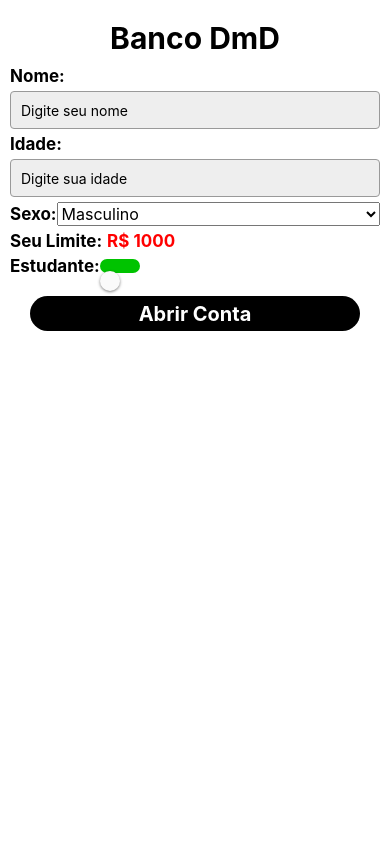
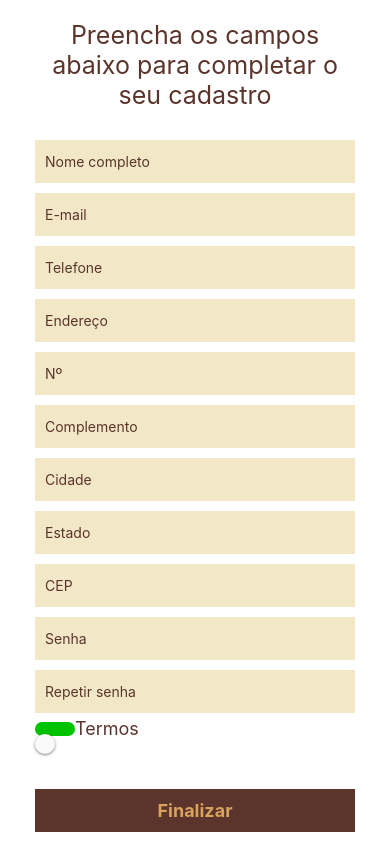
Before and after one commit to mariisneves/appSB, a React Native app: screen / in a window 390 px wide. Built offline with nearby package versions, Linux system fonts and the light colour scheme.

Commit message:
Tela de cadastro v1

```diff
--- a/App.js
+++ b/App.js
@@ -1,22 +1,42 @@
 import React, { Component } from 'react';
-import { View, Text, StyleSheet, Switch, Picker, TextInput, TouchableOpacity } from 'react-native';
+import { View, Text, StyleSheet, Switch, Chechbox, TextInput, TouchableOpacity } from 'react-native';
+import styles from './assets/estilo';
+import firebase from './assets/firebaseConnect';
+import AppLoading from 'expo-app-loading';
+import {
+  useFonts, SourceSansPro_300Light, SourceSansPro_300Light_Italic, SourceSansPro_400Regular,
+  SourceSansPro_400Regular_Italic, SourceSansPro_600SemiBold, SourceSansPro_600SemiBold_Italic,
+  SourceSansPro_700Bold,
+} from '@expo-google-fonts/source-sans-pro';
 
-  // import Slider from '@react-native-community/slider';
+// export default () => {
+//   let [fontsLoaded] = useFonts({
+//     SourceSansPro_300Light,
+//     SourceSansPro_300Light_Italic,
+//     SourceSansPro_400Regular,
+//     SourceSansPro_400Regular_Italic,
+//     SourceSansPro_600SemiBold,
+//     SourceSansPro_600SemiBold_Italic,
+//     SourceSansPro_700Bold,
+//   });
 
-  export default class App extends Component{
+  export default class App extends Component {
 
-  constructor(props){
+    constructor(props) {
       super(props);
       this.state = {
         nome: '',
-      idade: '',
-      sexo: 0,
-      sexos: [
-        {sexoNome: 'Masculino', valor: 1},
-        {sexoNome: 'Feminino', valor: 2},
-      ],
-      limite: 1000,
-      estudante: false,
+        email: '',
+        telefone: '',
+        endereco: '',
+        numero: '',
+        complemento: '',
+        cidade: '',
+        estado: '',
+        cep: '',
+        senha: '',
+        senha_rep: '',
+        termos: false,
       };
 
       this.enviarDados = this.enviarDados.bind(this);
@@ -24,97 +44,123 @@ import { View, Text, StyleSheet, Switch, Picker, TextInput, TouchableOpacity } f
     }
 
     //Metodo que é chamado quando você clica no botao Abrir Conta
-  enviarDados(){
+    enviarDados() {
 
-  if(this.state.nome === '' || this.state.idade === ''){
+      if (this.state.nome === '' || this.state.email === '') {
         alert('Preencha todos dados corretamente!')
         return;
       }
 
       alert(
-      'Conta aberta com sucesso!! \n\n' +
-      'Nome: '+this.state.nome + '\n' +
-      'Idade: ' + this.state.idade + '\n' +
-      'Sexo: '+ this.state.sexos[this.state.sexo].sexoNome + ' \n' +
-      'Limite Conta: ' + this.state.limite.toFixed(2) + '\n' +
-      'Conta Estudante: ' + ((this.state.estudante)? 'Ativo' : 'Inativo')
+        'Cadastro feito com sucesso! \n\n' +
+        'Nome: ' + this.state.nome + '\n' +
+        'E-mail: ' + this.state.email + '\n' +
+        'Telefone: ' + this.state.telefone + ' \n' +
+        'Endereço: ' + this.state.endereco + ' \n' +
+        'Nº: ' + this.state.numero + ' \n' +
+        'Complemento: ' + this.state.complemento + ' \n' +
+        'Cidade: ' + this.state.cidade + ' \n' +
+        'Estado: ' + this.state.estado + ' \n' +
+        'CEP: ' + this.state.cep + ' \n' +
+        'Senha: ' + this.state.senha + ' \n' +
+        'Repetir a senha: ' + this.state.senha_rep + ' \n' +
+        'Termos: ' + ((this.state.termos) ? 'Aceito' : 'Não aceito')
       );
 
     }
 
 
-  render(){
+    render() {
 
-    //Retorna os items do Picker do sexo M ou F
-    let sexoItems = this.state.sexos.map((v, k) => {
-      return <Picker.Item key={k} value={k} label={v.sexoNome}/>
-    });
-
-    return(
+      return (
         <View style={styles.container}>
-      <Text style={styles.bancoLogo}>Banco DmD</Text>
+          <Text style={styles.title}>Preencha os campos abaixo para completar o seu cadastro</Text>
 
           <View style={styles.areaFormulario}>
 
             <View>
-        <Text style={styles.textoNome}>Nome:</Text>
               <TextInput style={styles.input}
-            placeholder="Digite seu nome"
+                placeholder="Nome completo"
                 underlineColorAndroid="transparent"
-            onChangeText={(texto) => this.setState({nome: texto})}
-
+                onChangeText={(texto) => this.setState({ nome: texto })}
               />
 
-        <Text style={styles.textoNome}>Idade:</Text>
               <TextInput style={styles.input}
+                placeholder="E-mail"
+                underlineColorAndroid="transparent"
+                onChangeText={(texto) => this.setState({ email: texto })}
+              />
 
-            placeholder="Digite sua idade"
+              <TextInput style={styles.input}
+                placeholder="Telefone"
                 underlineColorAndroid="transparent"
-            onChangeText={(texto) => this.setState({idade: texto})}
-            keyboardType="numeric" // Deixando teclado apenas numerico
+                onChangeText={(texto) => this.setState({ telefone: texto })}
               />
-     </View>
-        <View style={styles.areaSexo}>
-          <Text style={styles.textoNome}>Sexo:</Text>
-          <Picker style={styles.pickerSexo}
-                  selectedValue={this.state.sexo}
-                  onValueChange={(itemValue, itemIndex) => this.setState({sexo: itemValue})}>
 
-          {sexoItems}
+              <TextInput style={styles.input}
+                placeholder="Endereço"
+                underlineColorAndroid="transparent"
+                onChangeText={(texto) => this.setState({ endereco: texto })}
+              />
 
-          </Picker>
+              <TextInput style={styles.input}
+                placeholder="Nº"
+                underlineColorAndroid="transparent"
+                onChangeText={(texto) => this.setState({ numero: texto })}
+              />
+
+              <TextInput style={styles.input}
+                placeholder="Complemento"
+                underlineColorAndroid="transparent"
+                onChangeText={(texto) => this.setState({ complemento: texto })}
+              />
+
+              <TextInput style={styles.input}
+                placeholder="Cidade"
+                underlineColorAndroid="transparent"
+                onChangeText={(texto) => this.setState({ cidade: texto })}
+              />
+
+              <TextInput style={styles.input}
+                placeholder="Estado"
+                underlineColorAndroid="transparent"
+                onChangeText={(texto) => this.setState({ estado: texto })}
+              />
+
+              <TextInput style={styles.input}
+                placeholder="CEP"
+                underlineColorAndroid="transparent"
+                onChangeText={(texto) => this.setState({ cep: texto })}
+              />
+
+              <TextInput style={styles.input}
+                placeholder="Senha"
+                underlineColorAndroid="transparent"
+                onChangeText={(texto) => this.setState({ senha: texto })}
+              />
+
+              <TextInput style={styles.input}
+                placeholder="Repetir senha"
+                underlineColorAndroid="transparent"
+                onChangeText={(texto) => this.setState({ senha_rep: texto })}
+              />
+
             </View>
 
-        <View style={styles.limiteArea}>
-              <Text style={styles.textoNome}>Seu Limite:</Text>
-              <Text style={styles.limiteTexto}>R$ {this.state.limite.toFixed(0)}</Text>
-        </View>
-
-        {/* <View style={styles.areaSlider}>
-            <Slider
-              minimumTrackTintColor="#CF0000"
-              minimumValue={250}
-              maximumValue={4000}
-              value={this.state.limite}
-              onValueChange={(limite)=> this.setState({limite: limite})}
-            />
-        </View> */}
-
-
-        <View style={styles.areaEstudante}>
-          <Text style={styles.textoNome}>Estudante:</Text>
+            <View style={styles.checkboxTermos}>
               <Switch
-          style={{paddingTop: 15}}
+                style={{ paddingTop: 15 }}
                 trackColor="#00c300"
                 value={this.state.estudante}
-          onValueChange={(valorEstudante) => this.setState({estudante: valorEstudante})}
+                onValueChange={(valorEstudante) => this.setState({ estudante: valorEstudante })}
               />
+              <Text style={styles.textoNome}>Termos</Text>
             </View>
 
 
 
-        <TouchableOpacity style={styles.botao} onPress={this.enviarDados} underlayColor="#000000">
-            <Text style={styles.botaoTexto}>Abrir Conta</Text>
+            <TouchableOpacity style={styles.botao} onPress={this.enviarDados} underlayColor="#D8A35D">
+              <Text style={styles.botaoTexto}>Finalizar</Text>
             </TouchableOpacity>
 
 
@@ -126,72 +172,3 @@ import { View, Text, StyleSheet, Switch, Picker, TextInput, TouchableOpacity } f
     }
 
   }
-
-const styles = StyleSheet.create({
-  container:{
-    paddingTop: 20,
-    flex: 1,
-  },
-  areaFormulario:{
-    flexDirection: 'column',
-    margin: 10,
-  },
-  bancoLogo:{
-    textAlign: 'center',
-    fontSize: 30,
-    fontWeight: 'bold',
-    color: '#000000'
-  },
-  textoNome:{
-    fontSize: 17,
-    color: '#000000',
-    fontWeight: 'bold',
-  },
-  input:{
-    borderWidth: 1,
-    borderRadius: 4,
-    borderColor: '#999999',
-    backgroundColor: '#EEEEEE',
-    color: '#000000',
-    height: 38,
-    padding: 10,
-    marginBottom: 5,
-    marginTop: 5,
-  },
-  areaSexo:{
-     flexDirection: 'row',
-     alignItems: 'center',
-     paddingBottom: 5
- },
- pickerSexo:{
-    flex:1
-  },
-  limiteArea:{
-    flexDirection:'row',
-    paddingBottom: 5,
-},
-limiteTexto:{
-  color: '#FF0000',
-  fontSize: 17,
-  fontWeight: 'bold',
-  paddingLeft: 5,
-},
-areaEstudante:{
-  flexDirection: 'row',
-  alignItems: 'center'
-},
-botao:{
- height: 35,
- justifyContent: 'center',
- alignItems: 'center',
- backgroundColor: '#000000',
- borderRadius: 150,
- margin: 20
-},
-botaoTexto:{
-   fontSize: 20,
-   fontWeight: 'bold',
-   color: '#FFFFFF'
-},
-
-});
--- /dev/null
+++ b/assets/estilo.js
@@ -0,0 +1,59 @@
+import React from 'react';
+import { StyleSheet } from 'react-native';
+
+export  default StyleSheet.create({
+
+    container: {
+        paddingTop: 20,
+        marginHorizontal: 35,
+        flex: 1,
+      },
+
+      areaFormulario: {
+        flexDirection: 'column',
+      },
+
+      title: {
+        textAlign: 'center',
+        fontSize: 25,
+        color: '#5B352C',
+        marginBottom: 25,
+      },
+
+      textoNome: {
+        fontSize: 18,
+        color: '#5B352C',
+        // fontWeight: 'regular',
+      },
+
+      input: {
+        backgroundColor: '#F2E7C7',
+        color: '#5B352C',
+        height: 43,
+        padding: 10,
+        marginBottom: 5,
+        marginTop: 5,
+        placeholderTextColor: '#5B352C',
+      },
+
+      checkboxTermos: {
+        flexDirection: 'row',
+        alignItems: 'center'
+      },
+
+      botao: {
+        height: 43,
+        justifyContent: 'center',
+        alignItems: 'center',
+        backgroundColor: '#5B352C',
+        marginTop: 50,
+        marginBottom: 20,
+      },
+
+      botaoTexto: {
+        fontSize: 18,
+        fontWeight: 'bold',
+        color: '#D8A35D'
+      },
+
+    });
--- a/package.json
+++ b/package.json
@@ -8,7 +8,10 @@
     "eject": "expo eject"
   },
   "dependencies": {
+    "@expo-google-fonts/source-sans-pro": "^0.2.0",
     "expo": "~43.0.2",
+    "expo-app-loading": "~1.2.1",
+    "expo-font": "~10.0.3",
     "expo-status-bar": "~1.1.0",
     "firebase": "^9.5.0",
     "react": "17.0.1",
```
Also changed, not shown: 1 other file (tests, documents, lock files or other folders). Lines whose indentation alone changed are shown as unchanged.
